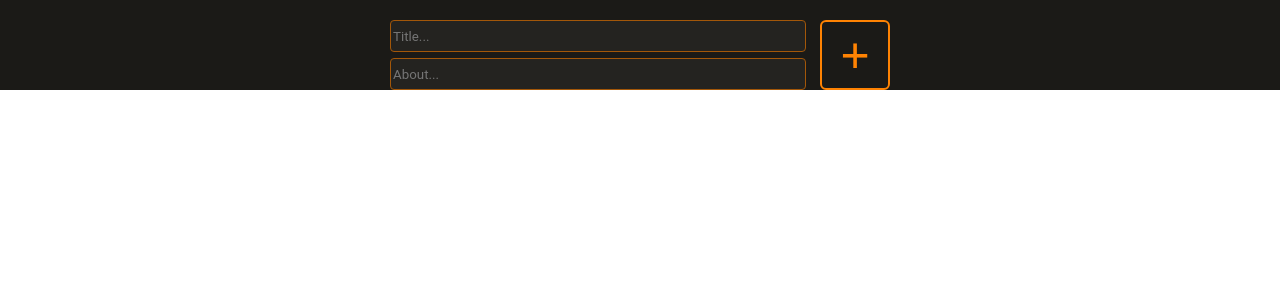
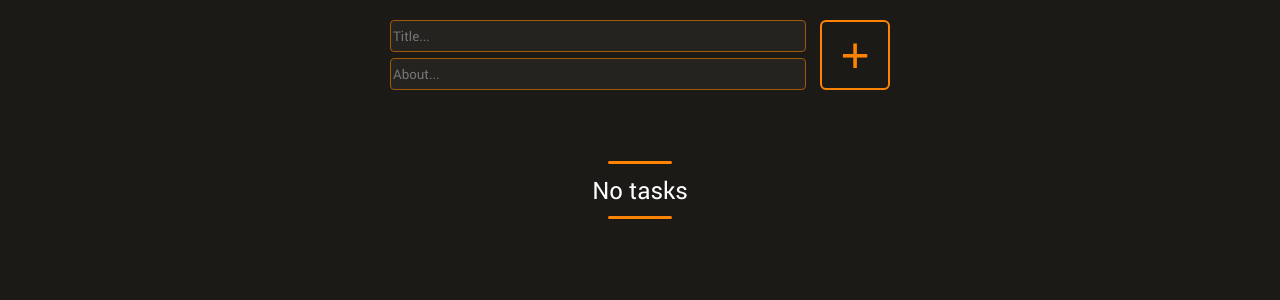
Before and after one commit to nikgritenok/todo-react-backend, a React (Vite) app: page / in a window 1280 px wide. Shown: the top 300 px of the page. Built offline with nearby package versions, Linux system fonts and the light colour scheme.

Commit message:
feat: add Roboto font, delete task feature, and no-task message
- Added Roboto font to enhance text readability and styling.
- Implemented delete task feature to allow removal of tasks from the list.
- Added a no-task message to display when there are no tasks available.

```diff
--- a/src/components/taskList/TaskList.module.scss
+++ b/src/components/taskList/TaskList.module.scss
@@ -10,7 +10,6 @@
     padding: 10px;
     border-radius: 8px;
     @include color();
-    border: 1px solid $border-color;
     background-color: #242320;
     box-sizing: border-box;
     margin: 20px 0 0 0;
@@ -58,3 +57,34 @@
     }
   }
 }
+
+.no-task-message {
+  display: flex;
+  justify-content: center;
+  align-items: center;
+  height: 200px;
+
+  &__text {
+    font-family: "Roboto";
+    font-size: 24px;
+    color: #ffffff;
+
+    &::before,
+    &::after {
+      content: "";
+      display: block;
+      width: 64px;
+      height: 3px;
+      background-color: $focus-color;
+      margin: 0 auto;
+      border-radius: 3px;
+    }
+
+    &::before {
+      margin-bottom: 10px;
+    }
+    &::after {
+      margin-top: 10px;
+    }
+  }
+}
--- a/src/components/taskList/TaskList.tsx
+++ b/src/components/taskList/TaskList.tsx
@@ -1,23 +1,42 @@
 import React from "react";
 import { useSelector } from "react-redux"; // Импортируем useSelector
 import { RootState } from "../../store"; // Типизируем store
+import { useDispatch } from "react-redux"; // Импортируем useDispatch
 import styles from "./taskList.module.scss";
+import { deleteTask } from "../../features/tasks/taskSlice";
 
 export const TaskList: React.FC = () => {
   // Получаем список задач из Redux Store
   const tasks = useSelector((state: RootState) => state.tasks.tasks);
+  const dispatch = useDispatch();
+
+  // Функция для удаления задачи
+  const handleDelete = (id: number) => {
+    dispatch(deleteTask(id));
+  };
 
   return (
     <div className={styles["task-container"]}>
-      {tasks.map((Task) => (
-        <div key={Task.id} className={styles["task-item"]}>
-          <div className={styles["task-item-text"]}>
-            <h3>{Task.title}</h3>
-            <p>{Task.about}</p>
+      {tasks.length === 0 ? (
+        <div className={styles["no-task-message"]}>
+          <p className={styles["no-task-message__text"]}>No tasks</p>
+        </div>
+      ) : (
+        tasks.map((Task) => (
+          <div key={Task.id} className={styles["task-item"]}>
+            <div className={styles["task-item-text"]}>
+              <h3>{Task.title}</h3>
+              <p>{Task.about}</p>
+            </div>
+            <button
+              className={styles["delete-button"]}
+              onClick={() => handleDelete(Task.id)}
+            >
+              x
+            </button>
           </div>
-          <button className={styles["delete-button"]}>x</button>
-        </div>
-      ))}
+        ))
+      )}
     </div>
   );
 };
--- a/src/styles/_app.scss
+++ b/src/styles/_app.scss
@@ -1,9 +1,14 @@
 @use "./variables" as *;
+
+@font-face {
+  font-family: "Roboto";
+  src: url("../assets/fonts/Roboto-Regular.ttf");
+}
 
 #root {
   background-color: $background-color;
   width: 100vw;
-  height: 100%;
+  height: 100vh;
   display: flex;
   flex-direction: column;
   align-items: center;
```
Also changed, not shown: src/assets/fonts/Roboto-Regular.ttf (added), src/components/taskItem/taskItem.module.scss (added), src/components/taskItem/taskItem.tsx (added).
